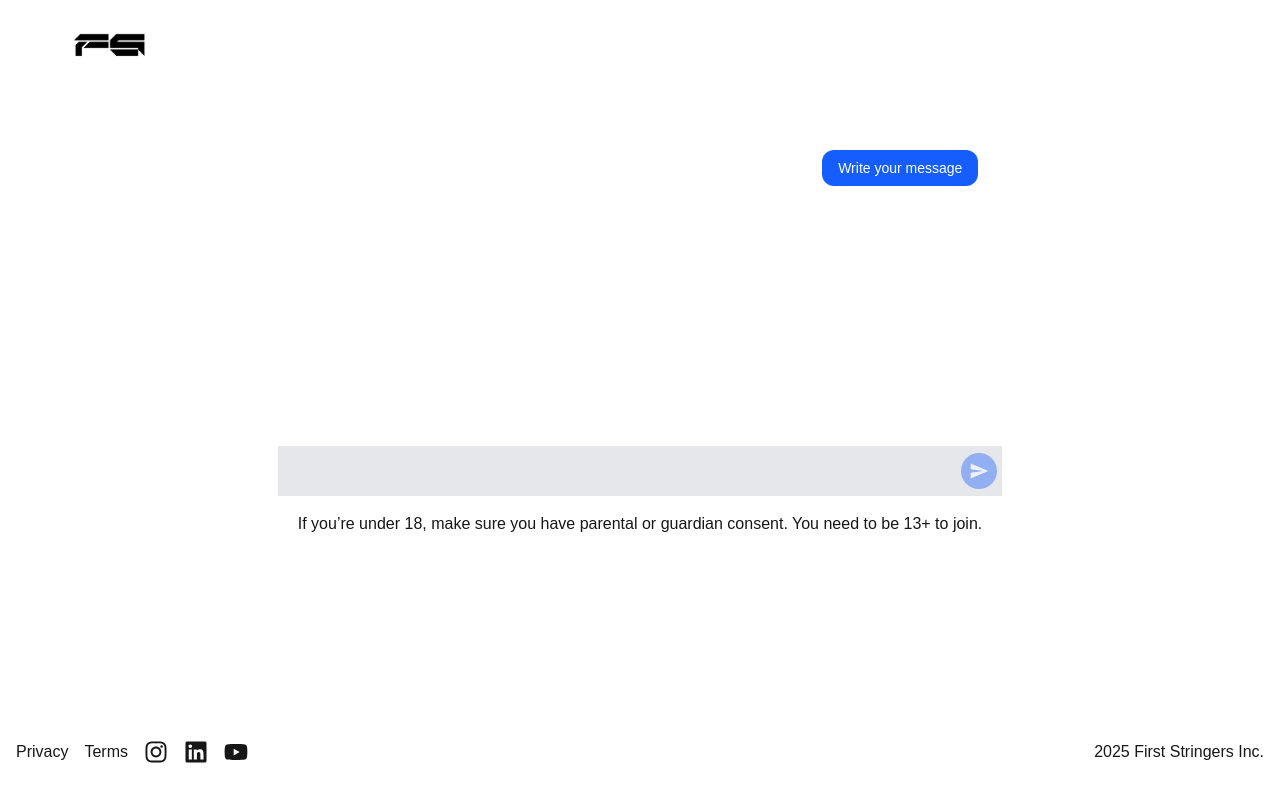
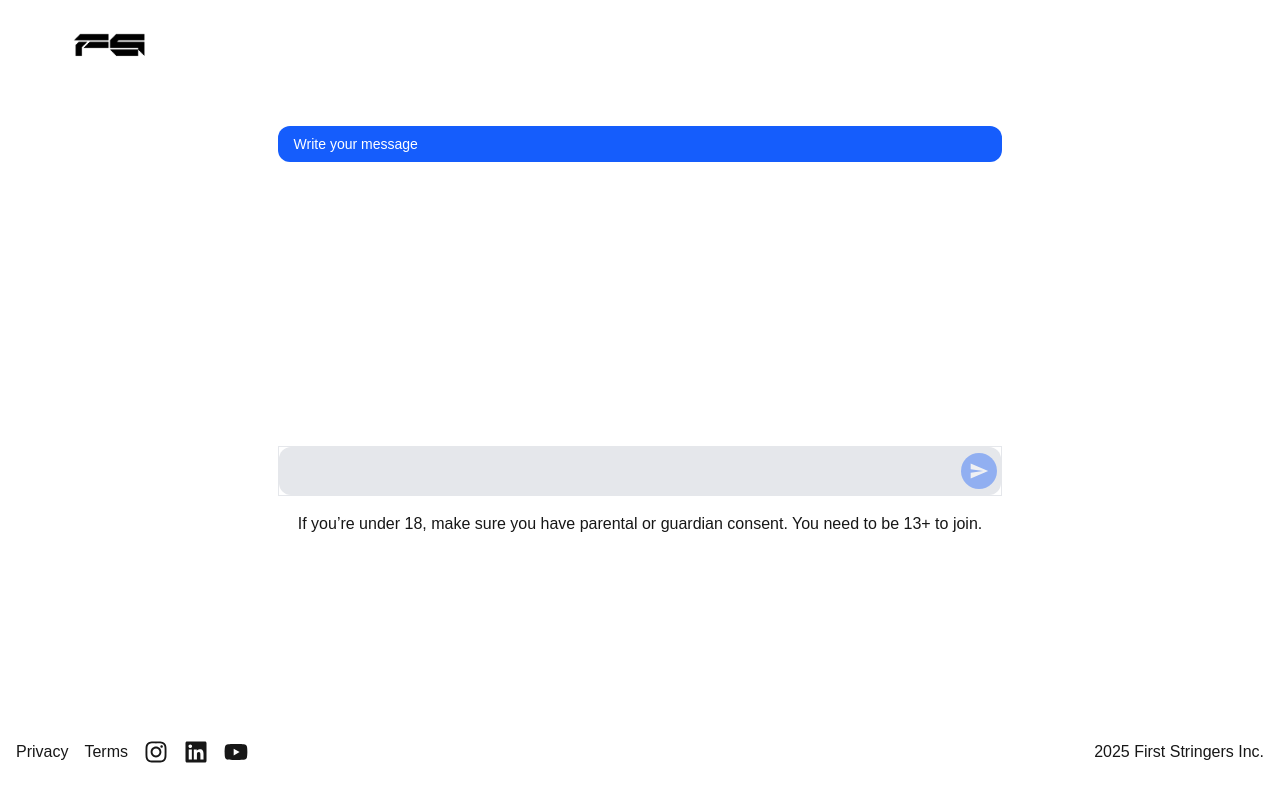
Before and after one commit to adorego/firststringers_frontEnd, a Next.js app: page /pre-register in a window 1280 px wide. Both pictures are taken after a click on the button "Enviar mensaje". Built offline with nearby package versions, Linux system fonts and the light colour scheme; no server answers.

Commit message:
Register Layout modified

```diff
--- a/src/components/pre-register.tsx
+++ b/src/components/pre-register.tsx
@@ -72,11 +72,11 @@ export default function PreRegisterChat(){
 
         <div className="w-full px-4 my-8 sm:px-6 md:px-8">
             <div className="w-full md:max-w-[60%] mx-auto flex flex-col justify-center">
-            <div className="rounded-xl">
+                <div className="rounded-xl ">
                 {/* Área de mensajes: altura fija + scroll */}
                 <div
 
-                className="h-[40vh] overflow-y-auto p-6 space-y-4"
+                className="h-[40vh] overflow-y-auto p-0 space-y-4"
                 >
                 {messages.map((msg, index) => (
                    <div
@@ -87,7 +87,7 @@ export default function PreRegisterChat(){
                     }`}
                     >
                     <div
-                        className={`px-4 py-2 rounded-xl max-w-[75%] text-sm prose max-w-none whitespace-pre-line ${
+                        className={`px-4 py-2 rounded-xl w-full text-sm prose max-w-none whitespace-pre-line ${
                         msg.role === "user"
                             ? "bg-blue-600 text-white"
                             : "bg-gray-100 text-gray-800"
@@ -105,11 +105,13 @@ export default function PreRegisterChat(){
                     e.preventDefault();
                     handleSend();
                 }}
-                className="border border-gray-200 sticky bottom-0 bg-white"
+                className="border border-gray-200 sticky bottom-0"
                 >
                 <div className="flex items-center gap-2">
                     {/* Contenedor relativo para poner el botón dentro del input en móvil */}
-                    <div className="relative flex-1 bg-gray-200 rounded-full">
+                    <div className="relative flex-1">
+                        <div className="bg-gray-200 rounded-xl overflow-hidden
+                        focus-within:ring-2 focus-within:ring-blue-500 focus-within:ring-inset">
                             <input
                                 type="text"
                                 value={input}
@@ -120,9 +122,10 @@ export default function PreRegisterChat(){
                                     if (!input.trim()) setInput("Write your message...");
                                 }}
                                 placeholder={input}
-                        className="w-full p-3 pr-30 bg-gray-200 text-gray-900
-                                focus:outline-none focus:ring-2 focus:ring-blue-500"
-                    />
+                                className="w-full p-3 bg-transparent text-gray-900
+                                        border-0 outline-none appearance-none
+                                        rounded-none focus:ring-0" />
+                        </div>
 
                         {/* Botón DENTRO del input (solo móvil) */}
                         <button
```
Lines whose indentation alone changed are shown as unchanged.
